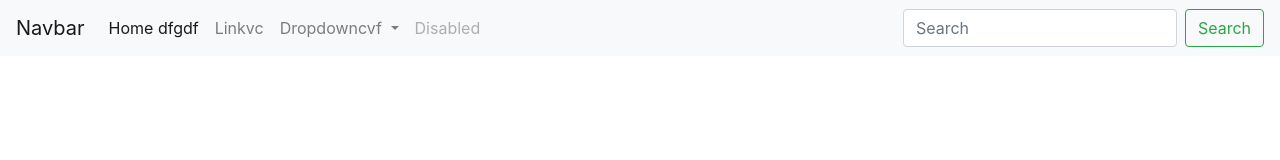
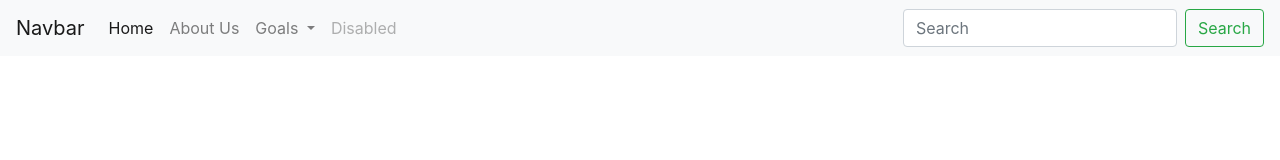
Before and after one commit to Divanshu9870/demoSample, a plain HTML site: page index.html in a window 1280 px wide. Drawn offline with nearby package versions, Linux system fonts and the light colour scheme.

Commit message:
changes done

```diff
--- a/index.html
+++ b/index.html
@@ -22,18 +22,18 @@
         <div class="collapse navbar-collapse" id="navbarSupportedContent">
           <ul class="navbar-nav mr-auto">
             <li class="nav-item active">
-              <a class="nav-link" href="#">Home dfgdf<span class="sr-only">(current)</span></a>
+              <a class="nav-link" href="#">Home<span class="sr-only">(current)</span></a>
             </li>
             <li class="nav-item">
-              <a class="nav-link" href="#">Linkvc</a>
+              <a class="nav-link" href="#">About Us</a>
             </li>
             <li class="nav-item dropdown">
               <a class="nav-link dropdown-toggle" href="#" id="navbarDropdown" role="button" data-toggle="dropdown" aria-haspopup="true" aria-expanded="false">
-                Dropdowncvf
+                Goals
               </a>
               <div class="dropdown-menu" aria-labelledby="navbarDropdown">
-                <a class="dropdown-item" href="#">Action</a>
-                <a class="dropdown-item" href="#">Another action</a>
+                <a class="dropdown-item" href="#">Goals</a>
+                <a class="dropdown-item" href="#">our Another action</a>
                 <div class="dropdown-divider"></div>
                 <a class="dropdown-item" href="#">Something else here</a>
               </div>
```
